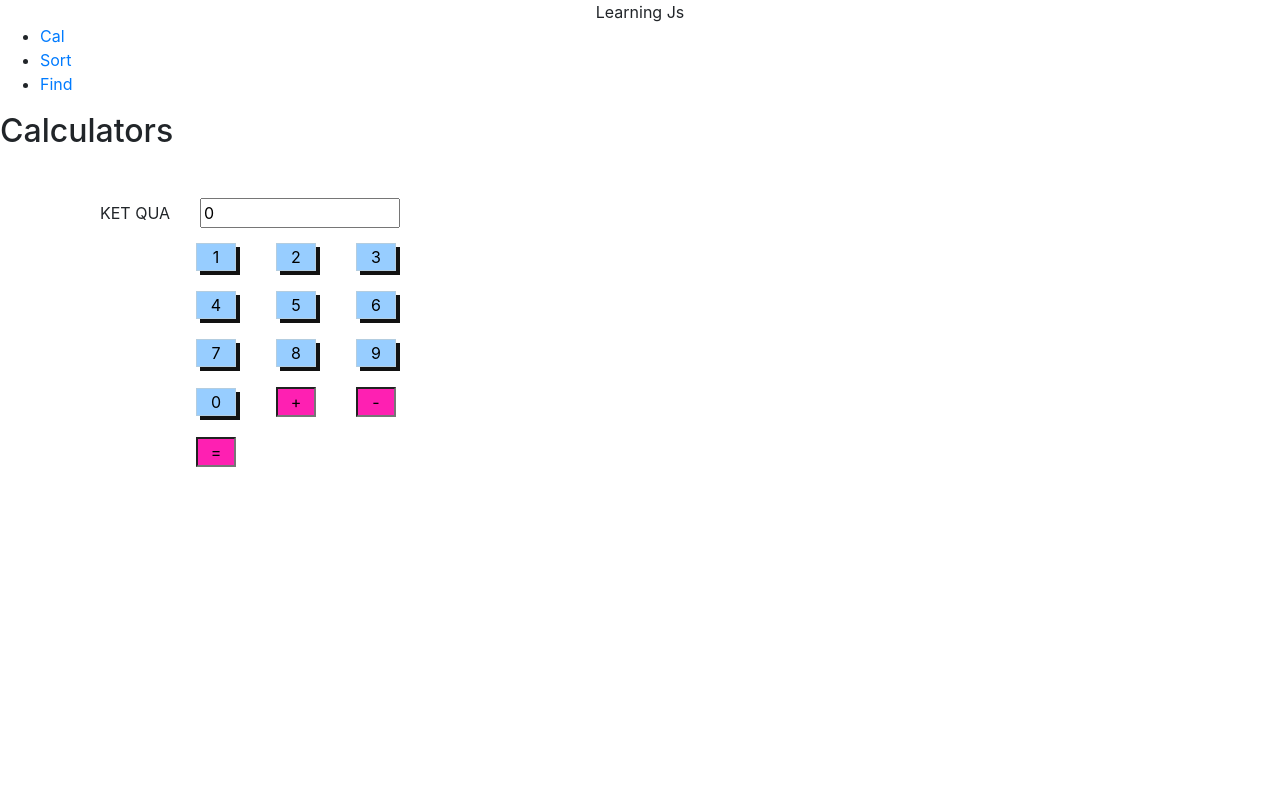
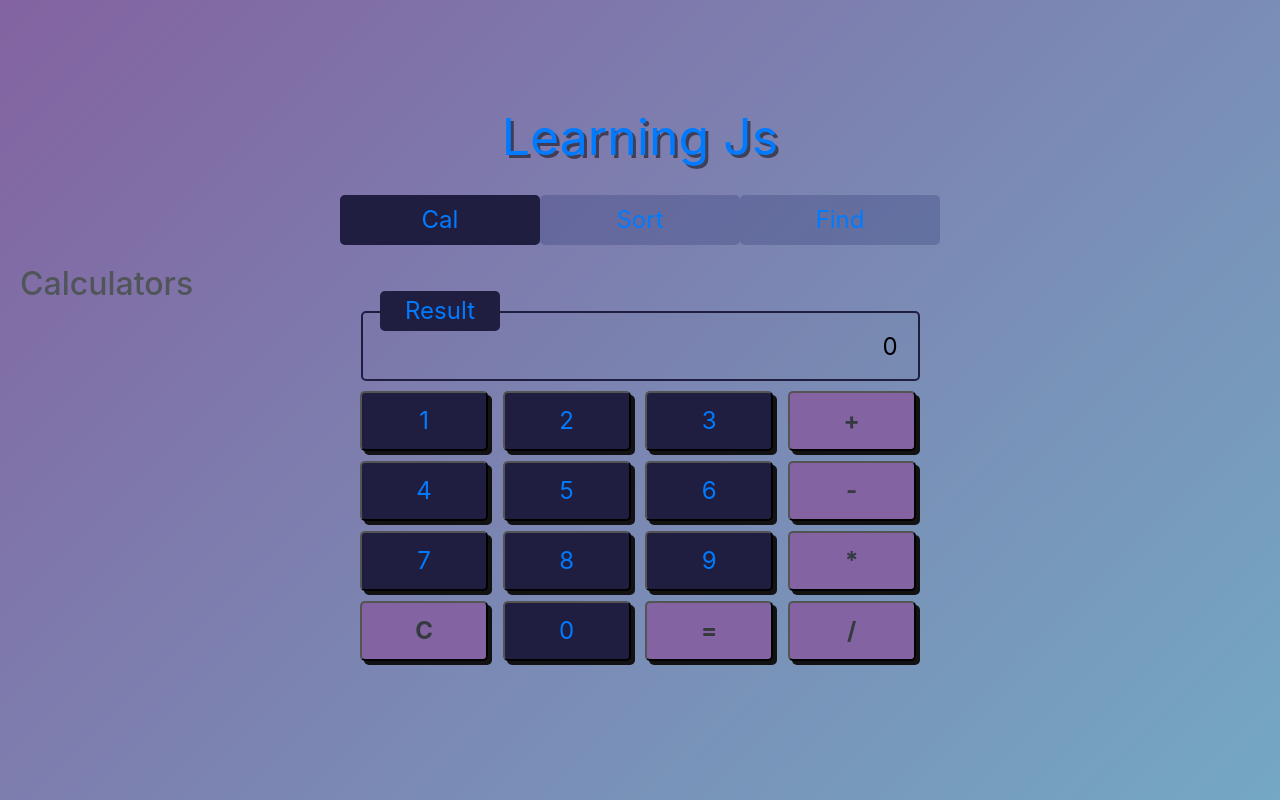
Before and after one commit to 17520216/learning-git, a React (Create React App) app: page /cal in a window 1280 px wide. Built offline with nearby package versions, Linux system fonts and the light colour scheme.

Commit message:
styles component Cal, Sort

```diff
--- /dev/null
+++ b/public/asset/css/styles.css
@@ -0,0 +1,131 @@
+/*cal*/
+.cal,
+.sort {
+    display: flex;
+    justify-content: center;
+    align-items: center;
+    font-size: 24px;
+}
+.cal .container,
+.sort .container {
+    position: relative;
+    width: 600px;
+}
+.cal .container .cal-result,
+.sort .container .Box {
+    background-color: rgba(0, 0, 0, 0.01);
+    border: 2px solid #201e40;
+    border-radius: 5px;
+    width: 98%;
+    height: 70px;
+    padding: 0 20px;
+    outline: none;
+    text-align: right;
+    margin: 0 6px;
+}
+.cal .container .cal-result:focus {
+    /* color: #007bff; */
+    border-color: #201e40 !important;
+}
+.cal .container label {
+    display: flex;
+    justify-content: center;
+    align-items: center;
+    border-radius: 5px;
+    text-align: center;
+    height: 40px;
+    width: 120px;
+    margin-left: 40px;
+    background-color: #201e40;
+    color: #007bff;
+    position: absolute;
+    top: 0;
+    transform: translateY(-50%);
+    left: 0;
+}
+
+.cal .container .cal-wrap {
+    display: grid;
+    grid-template-columns: repeat(4, 1fr);
+    grid-template-rows: auto;
+}
+.cal .container .cal-wrap .input-custom,
+.sort .container .form .input,
+.sort .container .btn {
+    background-color: #201e40;
+    color: #007bff;
+    outline: none;
+    border-radius: 5px;
+    width: 90%;
+    height: 60px;
+    /* border: 1px solid #b3cde0; */
+    box-shadow: 4px 4px 0px #121212;
+    margin-top: 10px;
+    margin-left: 5px;
+    text-align: center;
+}
+.cal .container .cal-wrap .input-custom:hover,
+.sort .container .form .input:hover,
+.sort .container .btn:hover {
+    background-color: rgba(0, 0, 0, 0.01);
+}
+.cal .container .cal-wrap .input4 {
+    grid-area: 2/1/3/2;
+}
+.cal .container .cal-wrap .input5 {
+    grid-area: 2/2/3/3;
+}
+.cal .container .cal-wrap .input6 {
+    grid-area: 2/3/3/4;
+}
+.cal .container .cal-wrap .input7 {
+    grid-area: 3/1/4/2;
+}
+.cal .container .cal-wrap .input8 {
+    grid-area: 3/2/4/3;
+}
+.cal .container .cal-wrap .input9 {
+    grid-area: 3/3/4/4;
+}
+.cal .container .cal-wrap .input0 {
+    grid-area: 4/2/5/3;
+}
+.cal .container .cal-wrap .input-equal {
+    grid-area: 4/3/5/4;
+}
+.cal .container .cal-wrap .input-remove {
+    grid-area: 4/1/5/2;
+}
+.cal .container .cal-wrap .input-maths,
+.sort .container .btn {
+    background-color: #8363a1;
+    color: #343a40;
+    font-weight: bold;
+}
+/*sort*/
+.sort .container .form {
+    display: grid;
+    grid-template-columns: repeat(5, 1fr);
+    grid-template-rows: auto;
+}
+.sort .container .Box {
+    height: 100px !important;
+    display: flex;
+    justify-content: end;
+    align-items: center;
+    flex-flow: row wrap;
+    overflow: hidden;
+}
+.sort .container .Box .input {
+    width: 40px;
+    background-color: rgba(0, 0, 0, 0);
+    border: 3px solid #007bff;
+    border-radius: 50%;
+    outline: none;
+    text-align: center;
+}
+
+.btn {
+    width: 48% !important;
+    margin-left: 2px;
+}
--- a/src/App.css
+++ b/src/App.css
@@ -1,5 +1,45 @@
 .App {
   text-align: center;
+  color: #007bff;
+  text-shadow: 3px 3px rgba(0, 0, 0, 0.5);
+  font-size: 50px;
+}
+.wrap {
+  min-width: 300px;
+  max-width: 600px;
+  margin: 20px auto;
+}
+.wrap .tabs {
+  display: flex;
+  justify-content: center;
+  align-items: center;
+  height: 50px;
+
+  text-align: center;
+}
+.wrap .tabs .tab-content {
+  width: 100%;
+  height: 100%;
+  border-radius: 5px;
+  list-style: none;
+  background: rgba(42, 50, 113, 0.28);
+}
+.wrap .tabs .tab-content a {
+  padding: 0 50px;
+  width: 100%;
+  height: 100%;
+  font-size: 24px;
+  text-decoration: none;
+  display: flex;
+  justify-content: center;
+  align-items: center;
+}
+.wrap .tabs .tab-content .active {
+  background: #201e40;
+  border-radius: 5px;
+}
+.wrap .tabs li:hover {
+  background: #201e40;
 }
 
 .App-logo {
--- a/src/App.js
+++ b/src/App.js
@@ -1,5 +1,5 @@
 import "./App.css";
-import { BrowserRouter as Router, Switch, Route, Link } from "react-router-dom";
+import { BrowserRouter as Router, Switch, Route, Link, NavLink } from "react-router-dom";
 import Cal from "./components/Cal";
 import Sort from "./components/Sort";
 import Find from "./components/Find";
@@ -10,16 +10,16 @@ function App() {
       <div className="App">Learning Js</div>
       <Router>
         <div>
-          <nav>
-            <ul>
-              <li>
-                <Link to="/cal">Cal</Link>
+          <nav className='wrap'>
+            <ul className='tabs'>
+              <li className='tab-content'>
+                <NavLink to="/cal">Cal</NavLink>
               </li>
-              <li>
-                <Link to="/sort">Sort</Link>
+              <li className='tab-content'>
+                <NavLink to="/sort">Sort</NavLink>
               </li>
-              <li>
-                <Link to="/find">Find</Link>
+              <li className='tab-content'>
+                <NavLink to="/find">Find</NavLink>
               </li>
             </ul>
           </nav>
@@ -42,4 +42,5 @@ function App() {
     </>
   );
 }
+
 export default App;
--- a/src/components/Cal.jsx
+++ b/src/components/Cal.jsx
@@ -1,17 +1,9 @@
 import { useState } from "react";
 const style = {
-  container: {
-    padding: "40px 100px",
-  },
   label: {
     marginRight: "30px",
   },
-  input: {
-    width: "40px",
-    background: "#97cdff",
-    margin: "10px 20px",
-    textAlign: "center",
-  },
+
 };
 export default function Calculators() {
   let [state, setState] = useState("0");
@@ -44,102 +36,111 @@ export default function Calculators() {
   return (
     <>
       <h2>Calculators</h2>
+      <section className='cal'>
 
-      <div style={style.container}>
-        <label style={style.label}>KET QUA</label>
-        <input style={{ width: "200px" }} type="text" value={state} />
+        <div className="container" style={style.container}>
+          <input className='cal-result' type="text" value={state} />
+          <label >Result</label>
 
-        <div style={{ maxWidth: "300px", marginLeft: "76px" }}>
+          <div className='cal-wrap' >
             <input
               onClick={getValue}
-            style={style.input}
               type="submit"
-            className="input-custom"
+              className="input-custom input1"
               value={1}
             />
             <input
               onClick={getValue}
-            style={style.input}
               type="submit"
-            className="input-custom"
+              className="input-custom input2"
               value={2}
             />
             <input
               onClick={getValue}
-            style={style.input}
               type="submit"
-            className="input-custom"
+              className="input-custom input3"
               value={3}
             />
             <input
               onClick={getValue}
-            style={style.input}
               type="submit"
-            className="input-custom"
+              className="input-custom input4"
               value={4}
             />
             <input
               onClick={getValue}
-            style={style.input}
               type="submit"
-            className="input-custom"
+              className="input-custom input5"
               value={5}
             />
             <input
               onClick={getValue}
-            style={style.input}
               type="submit"
-            className="input-custom"
+              className="input-custom input6"
               value={6}
             />
             <input
               onClick={getValue}
-            style={style.input}
               type="submit"
-            className="input-custom"
+              className="input-custom input7"
               value={7}
             />
             <input
               onClick={getValue}
-            style={style.input}
               type="submit"
-            className="input-custom"
+              className="input-custom input8"
               value={8}
             />
             <input
               onClick={getValue}
-            style={style.input}
               type="submit"
-            className="input-custom"
+              className="input-custom input9"
               value={9}
             />
             <input
               onClick={getValue}
-            style={style.input}
               type="submit"
-            className="input-custom"
+              className="input-custom input0"
               value={0}
             />
             <input
-            style={{ ...style.input, background: "#FE20B2" }}
-            text="text"
+              type="submit"
+              className="input-custom input-maths input-plus"
+
               value="+"
               onClick={getValue}
             />
             <input
-            style={{ ...style.input, background: "#FE20B2" }}
-            text="text"
+              type="submit"
+              className="input-custom input-maths input-minus"
+
               value="-"
               onClick={getValue}
             />
             <input
-            style={{ ...style.input, background: "#FE20B2" }}
-            text="number"
+              type="submit"
+              className="input-custom input-maths input-equal"
               value="="
               onClick={run}
             />
+            <input
+              type="submit"
+              className="input-custom input-maths input-multiply"
+              value="*"
+            />
+            <input
+              type="submit"
+              className="input-custom input-maths input-division"
+              value="/"
+            />
+            <input
+              type="submit"
+              className="input-custom  input-maths input-remove"
+              value="C"
+            />
           </div>
         </div>
+      </section>
     </>
   );
 }
--- a/src/components/Sort.jsx
+++ b/src/components/Sort.jsx
@@ -48,19 +48,20 @@ export default function Sort() {
   return (
     <>
       <h2>Sort program</h2>
-      <div style={{ padding: "40px 100px" }}>
+      <section className='sort'>
+        <div className='container'>
           <div className="Box" id="box" ref={ref}>
             {state.list.length === 0
               ? null
               : state.list.map((e) => (
-                <input className="input" type="number" value={e} />
+                <input className="input" type="submit" value={e} />
               ))}
           </div>
           <div className="form">
             {[...Array(20)].map((value) => (
               <input
                 className="input"
-              type="number"
+                type="submit"
                 value={random()}
                 onClick={(e) => log(e.target.value)}
               />
@@ -73,6 +74,8 @@ export default function Sort() {
             RESET
           </button>
         </div>
+      </section>
     </>
+
   );
 }
--- a/src/index.css
+++ b/src/index.css
@@ -1,15 +1,23 @@
+* {
+  box-sizing: border-box;
+  padding: 0;
+  margin: 0;
+}
 body {
   margin: 0;
-  font-family: -apple-system, BlinkMacSystemFont, "Segoe UI", "Roboto", "Oxygen",
-    "Ubuntu", "Cantarell", "Fira Sans", "Droid Sans", "Helvetica Neue",
-    sans-serif;
+  font-family: -apple-system, BlinkMacSystemFont, "Segoe UI", "Roboto", "Oxygen", "Ubuntu", "Cantarell", "Fira Sans",
+    "Droid Sans", "Helvetica Neue", sans-serif;
   -webkit-font-smoothing: antialiased;
   -moz-osx-font-smoothing: grayscale;
+  color: rgb(80, 85, 90);
+  padding: 100px 20px;
+  background-size: cover;
+  background-attachment: fixed;
+  background-image: linear-gradient(135deg, #8363a1 0%, #74a8c3 100%);
 }
 
 code {
-  font-family: source-code-pro, Menlo, Monaco, Consolas, "Courier New",
-    monospace;
+  font-family: source-code-pro, Menlo, Monaco, Consolas, "Courier New", monospace;
 }
 /* Chrome, Safari, Edge, Opera */
 input::-webkit-outer-spin-button,
@@ -22,33 +30,3 @@ input::-webkit-inner-spin-button {
 input[type="number"] {
   -moz-appearance: textfield;
 }
-.form {
-  max-width: 400px;
-}
-.Box {
-  width: 360px;
-  height: 100px;
-  border: 1px solid #b3cde0;
-  background-color: aliceblue;
-  margin-bottom: 20px;
-  margin-left: 20px;
-}
-.btn {
-  background-color: "green";
-  border: 1px solid #b3cde0;
-  box-shadow: 4px 4px 0px #121212;
-  margin: 20px;
-}
-.input {
-  width: 40px;
-  background: #97cdff;
-  margin: 10px 20px;
-  text-align: center;
-  cursor: pointer;
-}
-.input-custom {
-  background-color: "green";
-  border: 1px solid #b3cde0;
-  box-shadow: 4px 4px 0px #121212;
-  margin: 20px;
-}
```
Also changed, not shown: public/index.html (+8 -10 lines). Lines whose indentation alone changed are shown as unchanged.
